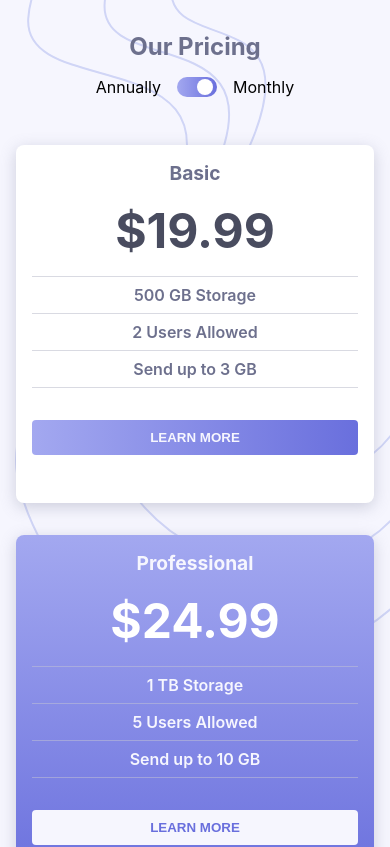
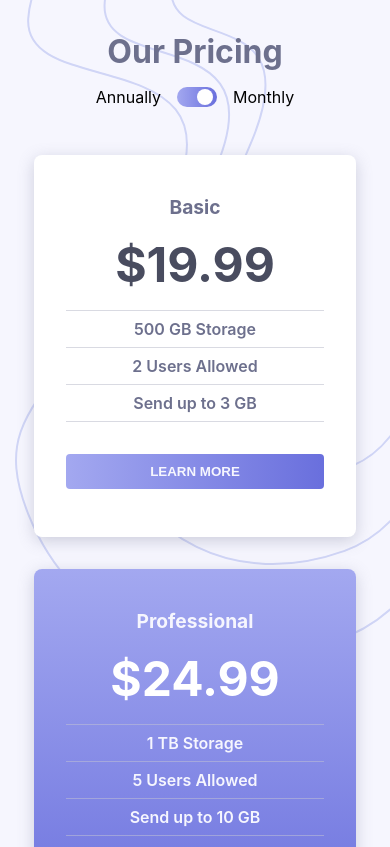
Before and after one commit to SyntheticDesigner/pricing-component-toggle, a React (Create React App) app: page / in a window 390 px wide. Shown: the top 847 px of the page. Built offline with nearby package versions, Linux system fonts and the light colour scheme.

Commit message:
desktop and mobile done just need to fix background ?

```diff
--- a/src/components/OurPricing.js
+++ b/src/components/OurPricing.js
@@ -38,6 +38,7 @@ const theme = {
     btnText: "hsl(240, 78%, 98%)",
     bgBtn: `linear-gradient(
       90deg, hsl(236, 72%, 79%),hsl(237, 63%, 64%))`,
+    scale: "1",
   },
   dark: {
     lightColor: "hsla(234, 14%, 80%, 0.5)",
@@ -48,6 +49,8 @@ const theme = {
       180deg, hsl(236, 72%, 79%),hsl(237, 63%, 64%))`,
     btnText: "hsl(237, 63%, 64%)",
     bgBtn: `hsl(240, 78%, 98%)`,
+    scale: "1.1",
+    zIndex: "2",
   },
 };
 
@@ -57,16 +60,16 @@ export default function OurPricing() {
     <ThemeProvider theme={theme}>
       <PricingSection>
         <h1>Our Pricing</h1>
-        <TglBtn toggle={toggle} setToggle={setToggle}/>
+        <TglBtn toggle={toggle} setToggle={setToggle} />
         <PriceWrap>
           {options.map((option, index) =>
             index % 2 ? (
               <ThemeProvider theme={theme.dark}>
-                <PriceCard key={option.name} option={option} toggle={toggle}/>
+                <PriceCard key={option.name} option={option} toggle={toggle} />
               </ThemeProvider>
             ) : (
               <ThemeProvider theme={theme.light}>
-                <PriceCard key={option.name} option={option} toggle={toggle}/>
+                <PriceCard key={option.name} option={option} toggle={toggle} />
               </ThemeProvider>
             )
           )}
--- a/src/components/StyledComponents.js
+++ b/src/components/StyledComponents.js
@@ -3,7 +3,7 @@ import styled from "styled-components";
 export const PricingSection = styled.section`
   position: relative;
   padding: 16px;
-  background-color: ${({theme})=>theme.bgMain};
+  background-color: ${({ theme }) => theme.bgMain};
   background-image: url(${process.env.PUBLIC_URL + "/images/bg-top.svg"}),
     url(${process.env.PUBLIC_URL + "/images/bg-bottom.svg"});
   background-position: right top, left bottom;
@@ -11,7 +11,8 @@ export const PricingSection = styled.section`
   min-height: 100vh;
   & > h1 {
     padding: 16px 0px;
-    color: ${({theme})=>theme.primaryColor};
+    color: ${({ theme }) => theme.primaryColor};
+    font-size: 2em;
   }
 `;
 
@@ -27,10 +28,7 @@ export const Toggle = styled.button`
   padding: 10px 20px;
   border: none;
   outline: none;
-  background-image: linear-gradient(
-    90deg,
-    ${({theme})=>theme.gradient}
-  );
+  background-image: linear-gradient(90deg, ${({ theme }) => theme.gradient});
   border-radius: 10px;
   margin: 0px 16px;
   &::before {
@@ -43,47 +41,59 @@ export const Toggle = styled.button`
     left: 4px;
     border-radius: 50%;
     transition: transform 0.2s;
-    transform: ${({toggle})=>toggle?`translate(100%, -50%)`:`translate(0%, -50%)`};
+    transform: ${({ toggle }) =>
+      toggle ? `translate(100%, -50%)` : `translate(0%, -50%)`};
   }
 `;
 
 export const PriceWrap = styled.div`
   display: flex;
-  flex-direction: column;
-  gap: 32px;
+  flex-direction: row;
   margin-top: 16px;
+  justify-content: center;
+  align-items: center;
+  @media (max-width: 750px) {
+    gap: 32px;
+    flex-direction: column;
+  }
 `;
 
 export const CardBox = styled.div`
-  /* background-color: white; */
-  background: ${({theme})=>theme.bgCard};
-  padding: 16px;
+  width: 90%;
+  max-width: 500px;
+  background: ${({ theme }) => theme.bgCard};
+  padding: 40px 32px 16px;
   border-radius: 8px;
-  box-shadow: 0px 4px 16px ${({theme})=>theme.shadow};
+  box-shadow: 0px 4px 16px ${({ theme }) => theme.shadow};
+  @media (min-width: 750px) {
+    transform: scale(${({ theme }) => theme.scale});
+    ${({ theme }) => theme.zIndex && `z-index: ${theme.zIndex}`};
+  }
+
   hr {
     border: none;
-    border-bottom: 1px solid ${({theme})=>theme.lightColor};
+    border-bottom: 1px solid ${({ theme }) => theme.lightColor};
   }
   & > h1 {
     font-size: 1.2em;
-    color: ${({theme})=>theme.primaryColor};
+    color: ${({ theme }) => theme.primaryColor};
   }
   & > strong {
     display: inline-block;
-    font-size: 3em;
+    font-size: max(3em, min(5vw, 5em));
     padding: 16px;
-    color: ${({theme})=>theme.priceColor};
+    color: ${({ theme }) => theme.priceColor};
   }
   & > ul {
     list-style-type: none;
     p {
       padding: 8px 0px;
       font-weight: 600;
-      color: ${({theme})=>theme.primaryColor};
+      color: ${({ theme }) => theme.primaryColor};
     }
   }
   & > button {
-    background: ${({theme})=>theme.bgBtn};
+    background: ${({ theme }) => theme.bgBtn};
     border: none;
     outline: none;
     padding: 10px;
@@ -91,6 +101,6 @@ export const CardBox = styled.div`
     margin: 32px 0px;
     border-radius: 4px;
     font-weight: 600;
-    color: ${({theme})=>theme.btnText};
+    color: ${({ theme }) => theme.btnText};
   }
 `;
```
